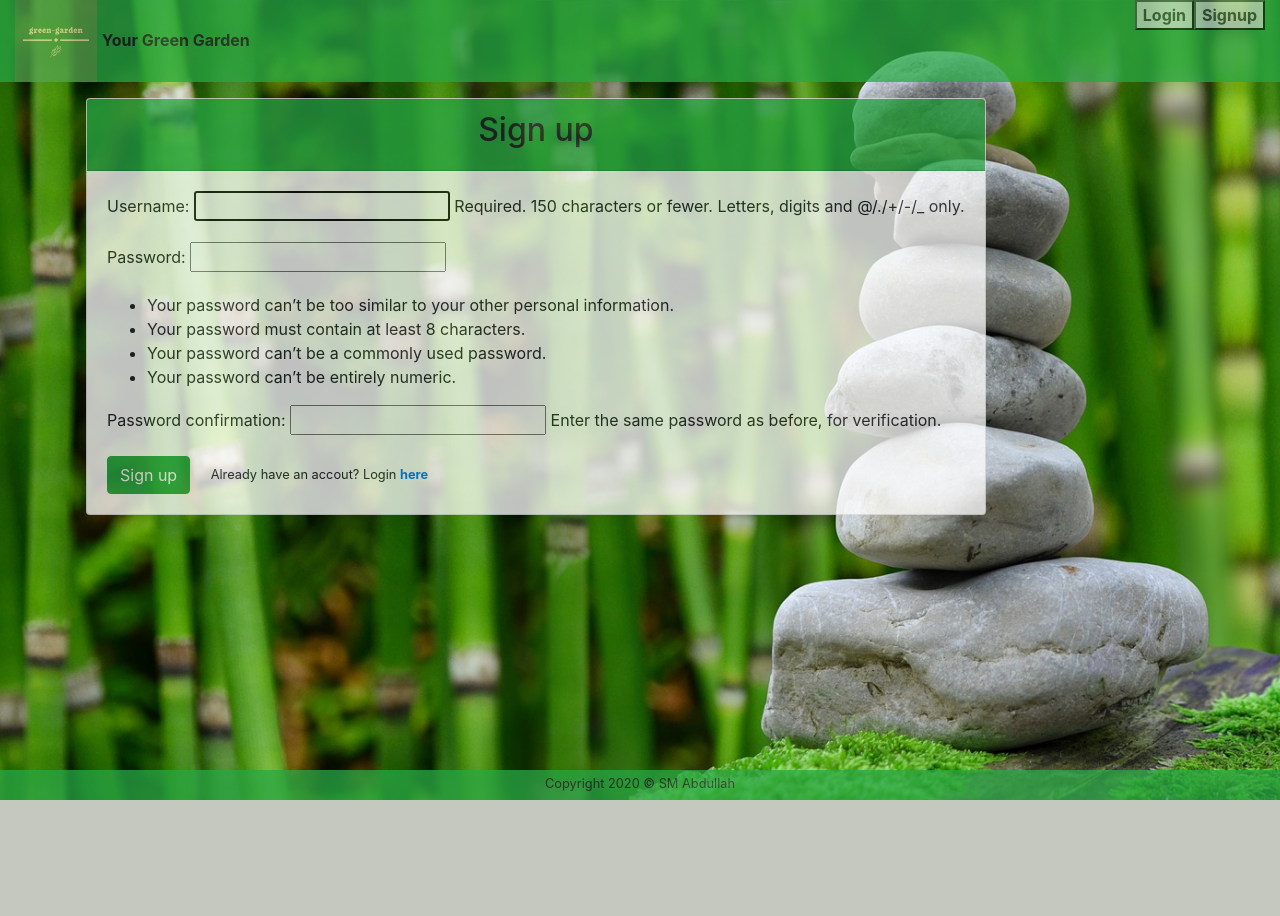
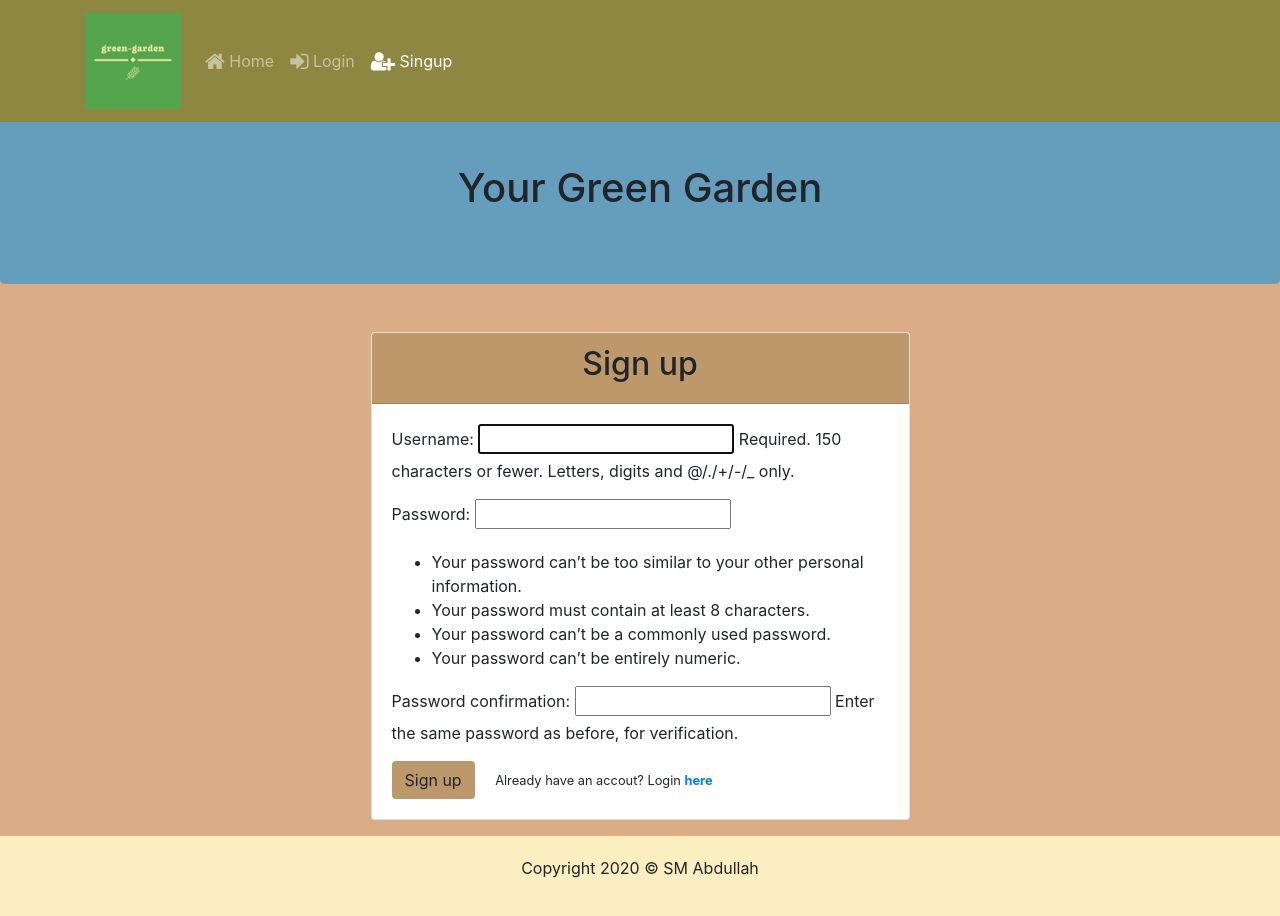
Before and after one commit to smabdullah/my_garden, a Django app: page /accounts/signup/ in a window 1280 px wide. Before the commit the page ends 800 px from the top, so only its background shows below. Run offline with Django 3.2, Linux system fonts and the light colour scheme; some libraries are stand-ins or nearby versions.

Commit message:
updated files

```diff
--- a/garden/accounts/urls.py
+++ b/garden/accounts/urls.py
@@ -5,4 +5,5 @@ urlpatterns = [
     path('signup/', views.SignUp.as_view(), name='signup'),
     path('login/', views.login_request, name='login'),
     path('logout/', views.logout_request, name='logout'),
+    path('change_password/', views.change_password, name = 'change_password'),
 ]
--- a/garden/accounts/views.py
+++ b/garden/accounts/views.py
@@ -1,15 +1,17 @@
-from django.contrib.auth.forms import UserCreationForm,AuthenticationForm
+from django.contrib.auth.forms import UserCreationForm, AuthenticationForm, PasswordChangeForm
 from django.urls import reverse_lazy
 from django.views import generic
 from django.contrib import auth, messages
 from django.shortcuts import redirect, render
-from django.contrib.auth import authenticate, login, logout
+from django.contrib.auth import authenticate, login, logout, update_session_auth_hash
+from django.contrib.auth.decorators import login_required
 
 
 class SignUp(generic.CreateView):
     form_class = UserCreationForm
     success_url = reverse_lazy('login')
     template_name = 'signup.html'
+
 
 def login_request(request):
     if request.method == 'POST':
@@ -22,28 +24,70 @@ def login_request(request):
                 login(request, user)
                 request.session['user_login'] = True
                 messages.info(request, f"You are now logged in as {username}")
-                return render(
-                    request = request,
-                    template_name= 'index.html',
-                    context= {'user_login': True}
-                )
+                if 'redirect_to' in request.session:
+                    form = PasswordChangeForm(request.user)
+                    return render(
+                        request=request,
+                        template_name= request.session['redirect_to'],
+                        context={'form': form, 'user_login': True}
+                    )
+
+                else:
+                    return render(
+                        request=request,
+                        template_name='index.html',
+                        context={'user_login': True}
+                    )
             else:
                 messages.error(request, "Invalid username or password.")
         else:
             messages.error(request, "Invalid username or password.")
     form = AuthenticationForm()
-    return render(request = request,
-                    template_name = "registration/login.html",
-                    context={"form":form})
+    return render(request=request,
+                  template_name="registration/login.html",
+                  context={"form": form})
+
 
 def logout_request(request):
     logout(request)
     try:
         del request.session['user_login']
+        del request.session['redirect_to']
     except KeyError:
         pass
     return render(
-                    request = request,
-                    template_name= 'index.html',
-                    context= {'user_login': False}
+        request=request,
+        template_name='index.html',
+        context={'user_login': False}
+    )
+
+
+def change_password(request):
+    if 'user_login' in request.session:
+        if request.method == 'POST':
+            form = PasswordChangeForm(request.user, request.POST)
+            if form.is_valid():
+                user = form.save()
+                update_session_auth_hash(request, user)  # Important!
+                messages.success(request, 'Your password was successfully updated!')
+                try:
+                    del request.session['redirect_to']
+                except KeyError:
+                    pass
+                return render(
+                    request=request,
+                    template_name='index.html',
+                    context={'user_login': True}
                 )
+            else:
+                messages.error(request, 'Please correct the error below.')
+        else:
+            form = PasswordChangeForm(request.user)
+            return render(
+                request=request,
+                template_name="change_password.html",
+                context={"form": form}
+            )
+    else:
+        request.session['redirect_to'] = 'change_password.html'
+        return login_request(request)
--- a/garden/garden/settings.py
+++ b/garden/garden/settings.py
@@ -120,7 +120,7 @@ USE_TZ = True
 
 STATIC_URL = '/static/'
 STATICFILES_DIRS = [
-    os.path.join(BASE_DIR, 'static')
+    os.path.join(BASE_DIR, 'static'),
 ]
 
 
--- a/garden/garden/urls.py
+++ b/garden/garden/urls.py
@@ -19,6 +19,6 @@ from gardenInfo import views
 
 urlpatterns = [
     path('admin/', admin.site.urls),
+    path('', views.home, name='home'),
     path('accounts/', include('accounts.urls')),
-    path('', views.home, name='home'),
 ]
--- a/garden/static/css/main.css
+++ b/garden/static/css/main.css
@@ -1,24 +1,31 @@
-.login-body {
-  background: url('../bg-image/background.jpg') no-repeat center center fixed;
-  -webkit-background-size: cover;
-	-moz-background-size: cover;
-	-o-background-size: cover;
-	background-size: cover;
+body {
+  background-color: #DAAD86;
+  padding: 100px 0px 0px 0px;
   }
 
-.login-opacity {
-  opacity: 0.75;
-}
+.jumbotron {
+    background-color: #659DBD;
+  }
 
 #logo {
   width: 10%;
 	height: auto;
 }
 
-#page-footer {
-  position:fixed;
-  left:0px;
-  bottom:0px;
-  height:30px;
-  width:100%;
+.footer{
+  background-color: #FBEEC1;
+  margin:0px auto;
+  padding: 20px 0px 20px 0px;
 }
+.navbar-dark{
+  background-color: #8D8741;
+}
+
+.any-box-color {
+  background-color: #BC986A;
+}
+
+.row-header{
+  margin:0px auto;
+  padding:0px;
+}
--- a/garden/templates/login_base.html
+++ b/garden/templates/login_base.html
@@ -8,60 +8,64 @@
   <meta name="viewport" content="width=device-width, initial-scale=1, shrink-to-fit=no">
 
   <!-- Bootstrap CSS -->
-  <link rel="stylesheet" href="https://maxcdn.bootstrapcdn.com/bootstrap/4.0.0/css/bootstrap.min.css"
-    integrity="sha384-Gn5384xqQ1aoWXA+058RXPxPg6fy4IWvTNh0E263XmFcJlSAwiGgFAW/dAiS6JXm" crossorigin="anonymous">
+  <link rel="stylesheet" href="{% static 'node_modules/bootstrap/dist/css/bootstrap.min.css' %}" type = 'text/css' media = 'all'>
+  <link rel="stylesheet" href="{% static 'node_modules/font-awesome/css/font-awesome.min.css' %}" type = 'text/css' media = 'all'>
   <link rel="stylesheet" href="{% static 'css/main.css' %}" type="text/css" media="all">
   <!-- Favicon icon -->
   <link rel="icon" type="image/png" href="{% static 'bg-image/favicon.png' %}">
   <title>{% block title%} Base html {% endblock %}</title>
 </head>
 
-<body class='login-body'>
-  <div class='container-fluid bg-success login-opacity'>
-    <div class='row'>
-      <div class='col-sm-8'>
-        <img src="{% static 'bg-image/logo.png'%}" alt="logo" id='logo' />
-        <span class='font-weight-bold'>
-          {% block welcome %}Your Green Garden {% endblock %}
-        </span>
-      </div>
-      <div class='col-sm-4'>
-        {% block navbar%}
-        <div class="btn-group float-right btn-success align-bottom">
-          <button type="button" class="login-opacity">
-            <a href="{% url 'login'%}" style="text-decoration: none" class="text-dark font-weight-bold">
-              Login
-            </a>
-          </button>
-          <button type="button" class="login-opacity">
-            <a href="{% url 'signup'%}" style="text-decoration: none" class="text-dark font-weight-bold">
-              Signup
-            </a>
-          </button>
-        </div>
-        {% endblock %}
+<body>
+  {% block navbar %}
+  <nav class="navbar navbar-dark navbar-expand-sm fixed-top">
+    <div class="container">
+      <button class="navbar-toggler" type="button" data-toggle="collapse" data-target="#Navbar">
+        <span class="navbar-toggler-icon"></span>
+      </button>
+      <a class="navbar-brand" href="#"><img src="{% static 'bg-image/Webp.net-resizeimage.png' %}" /></a>
+      <div class="collapse navbar-collapse" id="Navbar">
+        <ul class="navbar-nav mr-auto">
+          <li class="nav-item active"><a class="nav-link" href="#"><span class='fa fa-home fa-lg'></span> Home</a></li>
+          <li class="nav-item"><a class="nav-link" href="{% url 'login' %}"><span class='fa fa-sign-in fa-lg'></span>
+              Login</a></li>
+          <li class="nav-item"><a class="nav-link" href="{% url 'signup' %}"><span class='fa fa-user-plus fa-lg'></span>
+              Singup</a></li>
+        </ul>
       </div>
     </div>
-  </div>
+  </nav>
+  {% endblock %}
+  <header class='jumbotron'>
+    <div class='container'>
+      <div class='row align-items-center row-header'>
+        <div class='col'>
+          <span class='font-weight-bold text-center'>
+            <h1>{% block welcome %}Your Green Garden {% endblock %}</h1>
+          </span>
+        </div>
+      </div>
+    </div>
+  </header>
 
   {% block content %}
   {% endblock %}
 
-  <footer id="page-footer" class="container-fluid text-center bg-success login-opacity">
-    <small>Copyright 2020 &copy; SM Abdullah</small>
+  <footer class="footer">
+    <div class='container-fluid'>
+      <div class='row align-items-center'>
+        <div class='col-12'>
+          <p class='text-center'>Copyright 2020 &copy; SM Abdullah</p>
+        </div>
+      </div>
+    </div>
   </footer>
 
   <!-- Optional JavaScript -->
   <!-- jQuery first, then Popper.js, then Bootstrap JS -->
-  <script src="https://code.jquery.com/jquery-3.2.1.slim.min.js"
-    integrity="sha384-KJ3o2DKtIkvYIK3UENzmM7KCkRr/rE9/Qpg6aAZGJwFDMVNA/GpGFF93hXpG5KkN" crossorigin="anonymous">
-  </script>
-  <script src="https://cdnjs.cloudflare.com/ajax/libs/popper.js/1.12.9/umd/popper.min.js"
-    integrity="sha384-ApNbgh9B+Y1QKtv3Rn7W3mgPxhU9K/ScQsAP7hUibX39j7fakFPskvXusvfa0b4Q" crossorigin="anonymous">
-  </script>
-  <script src="https://maxcdn.bootstrapcdn.com/bootstrap/4.0.0/js/bootstrap.min.js"
-    integrity="sha384-JZR6Spejh4U02d8jOt6vLEHfe/JQGiRRSQQxSfFWpi1MquVdAyjUar5+76PVCmYl" crossorigin="anonymous">
-  </script>
+  <script src="{% static 'node_modules/jquery/dist/jquery.slim.min.js' %}"></script>
+  <script src="{% static 'node_modules/popper.js/dist/umd/popper.min.js' %}"></script>
+  <script src="{% static 'node_modules/bootstrap/dist/js/bootstrap.min.js' %}"></script>
 </body>
 
 </html>
--- a/garden/templates/signup.html
+++ b/garden/templates/signup.html
@@ -1,19 +1,38 @@
 {% extends 'login_base.html' %}
-
+{% load static %}
 {% block title %}Sign Up{% endblock %}
+{% block navbar %}
+  <nav class="navbar navbar-dark navbar-expand-sm fixed-top">
+    <div class="container">
+      <button class="navbar-toggler" type="button" data-toggle="collapse" data-target="#Navbar">
+        <span class="navbar-toggler-icon"></span>
+      </button>
+      <a class="navbar-brand" href="#"><img src="{% static 'bg-image/Webp.net-resizeimage.png' %}" /></a>
+      <div class="collapse navbar-collapse" id="Navbar">
+        <ul class="navbar-nav mr-auto">
+          <li class="nav-item"><a class="nav-link" href="#"><span class='fa fa-home fa-lg'></span> Home</a></li>
+          <li class="nav-item"><a class="nav-link" href="{% url 'login' %}"><span class='fa fa-sign-in fa-lg'></span>
+              Login</a></li>
+          <li class="nav-item active"><a class="nav-link" href="{% url 'signup' %}"><span class='fa fa-user-plus fa-lg'></span>
+              Singup</a></li>
+        </ul>
+      </div>
+    </div>
+  </nav>
+  {% endblock %}
 
 {% block content %}
-<div class='container login-opacity p-3'>
+<div class='container p-3'>
 	<div class='row'>
-		<div class='col-auto'>
+		<div class='col col-md-6 w-50 mx-auto'>
 			<div class='card'>
-				<div class='card-header bg-success'>
+				<div class='card-header any-box-color'>
 					<h2 class='text-center'> Sign up </h2>
 				</div>
 				<div class='card-body'>
 					<form method="post"> {% csrf_token %}
 						{{form.as_p}}
-						<button type="submit" class='btn btn-success'>Sign up</button>
+						<button type="submit" class='btn any-box-color'>Sign up</button>
 						<span class='small p-3'>Already have an accout? Login
 							<a class='font-weight-bold' href="{% url 'login'%}">here</a></span>
 					</form>
```
Also changed, not shown: garden/static/package.json (added, +30 -0 lines), garden/templates/change_password.html (added, +22 -0 lines), garden/templates/index.html (+19 -10 lines), garden/templates/registration/login.html (+24 -5 lines), garden/db.sqlite3, garden/static/bg-image/Webp.net-resizeimage.png (added), garden/static/bg-image/logo.png, garden/static/bg-image/logo_lg.png (added), garden/static/bg-image/resize-logo.png (added), garden/static/package-lock.json (added).
